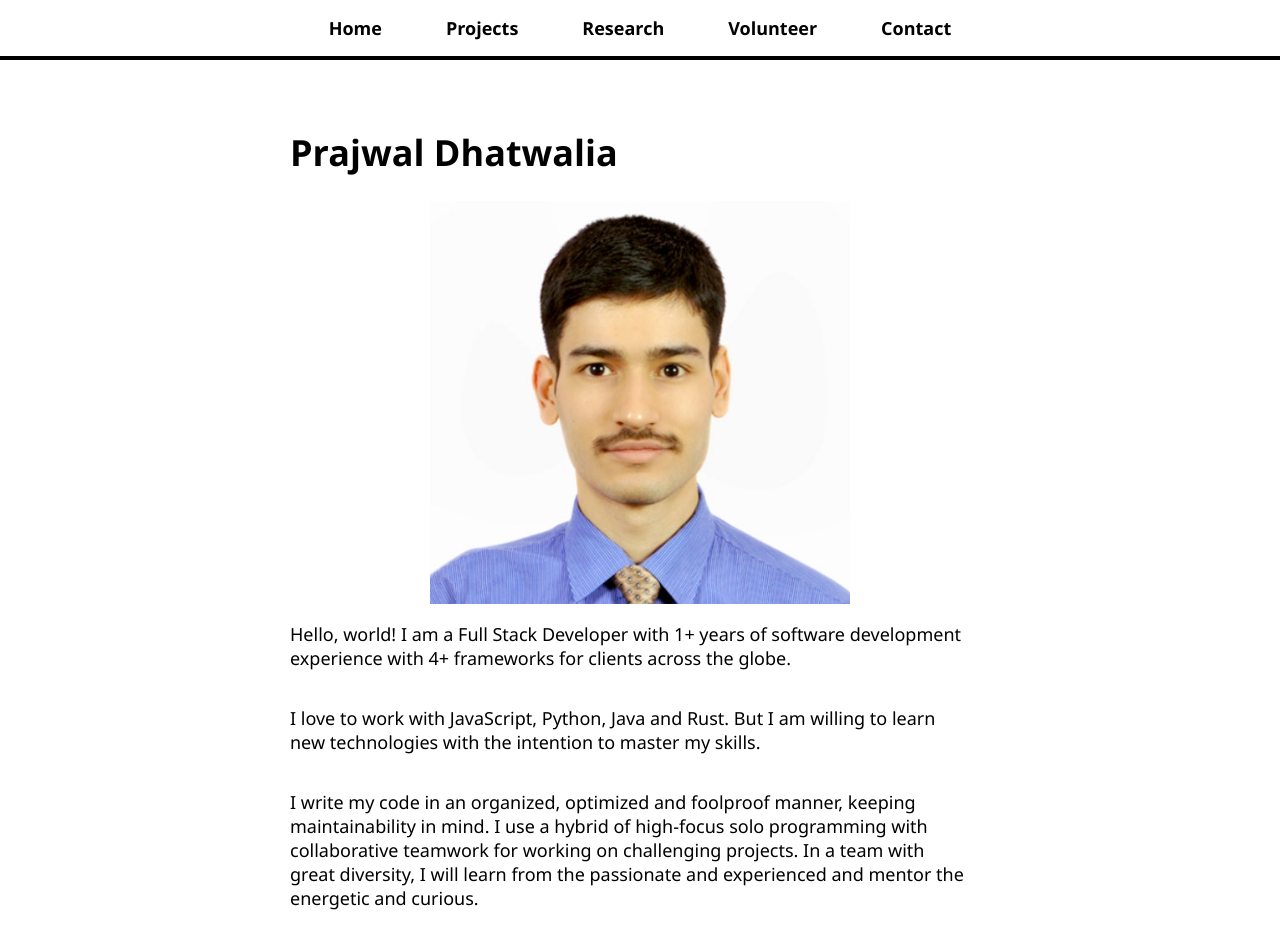
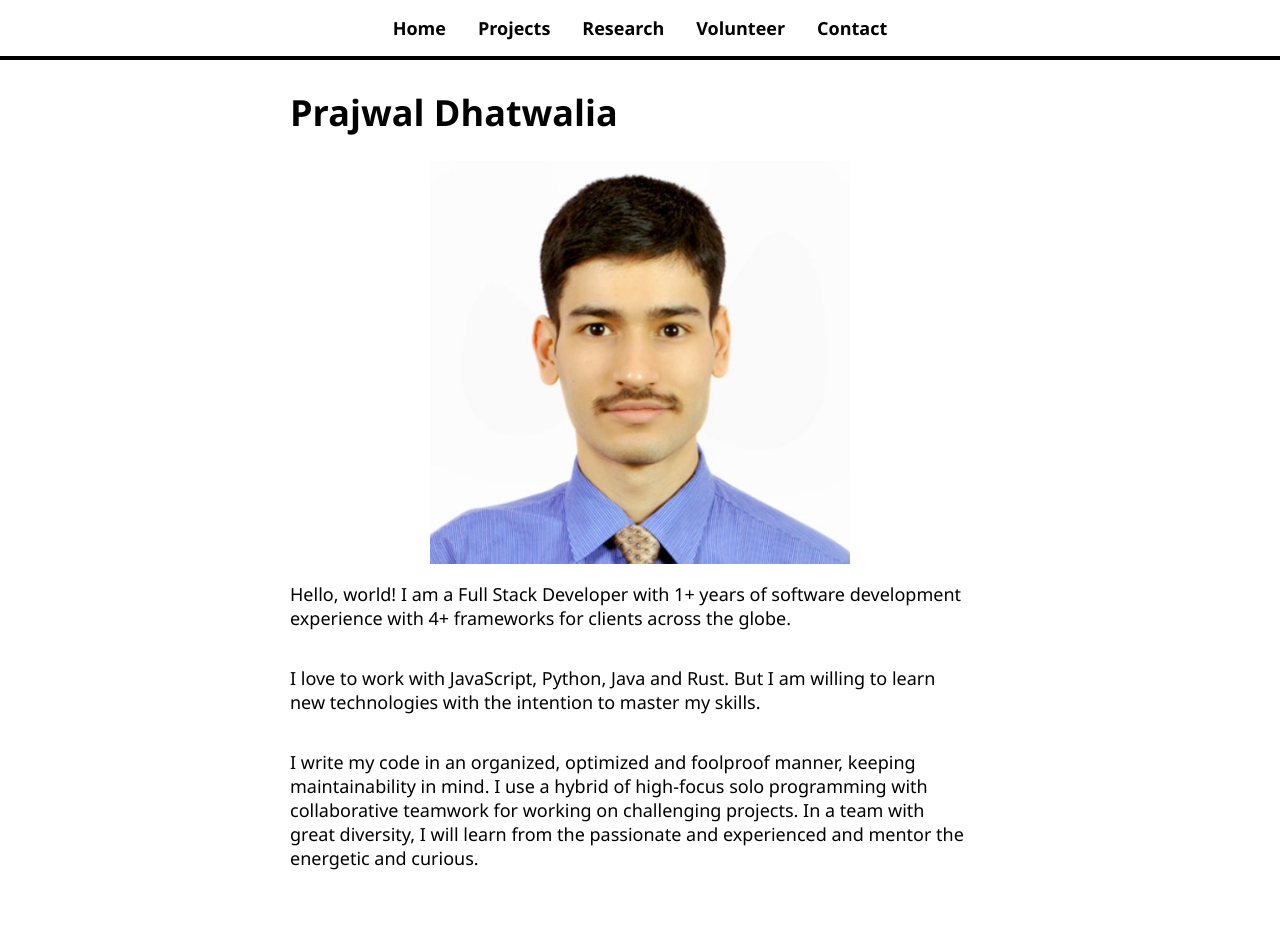
Before and after one commit to dhatwalia/dhatwalia.com, a React (Create React App) app: page / in a window 1280 px wide. Shown: the top 948 px of the page. Built offline with nearby package versions, Linux system fonts and the light colour scheme.

Commit message:
Amends nav styling

```diff
--- a/src/App.css
+++ b/src/App.css
@@ -1,8 +1,6 @@
 body {
   font-family: 'Segoe UI', Tahoma, Geneva, Verdana, sans-serif;
   font-size: 18px;
-  margin-top: 40px;
-  margin-bottom: 40px;
 }
 
 button, .button {
@@ -26,10 +24,12 @@ nav {
   top: 0;
   width: 100%;
   background: white;
+  overflow: auto;
 }
 
 nav ul {
   list-style-type: none;
+  white-space:nowrap;
   margin: 0;
   padding: 0;
 }
@@ -44,7 +44,7 @@ nav a {
   text-decoration: none;
   color: black;
   font-weight: bold;
-  padding: 16px 32px;
+  padding: 16px 16px;
 }
 
 nav a:hover {
@@ -56,6 +56,7 @@ nav a:hover {
   max-width: 700px;
   margin: auto;
   padding-top: 64px;
+  padding-bottom: 64px;
 }
 
 .list-item {
```
